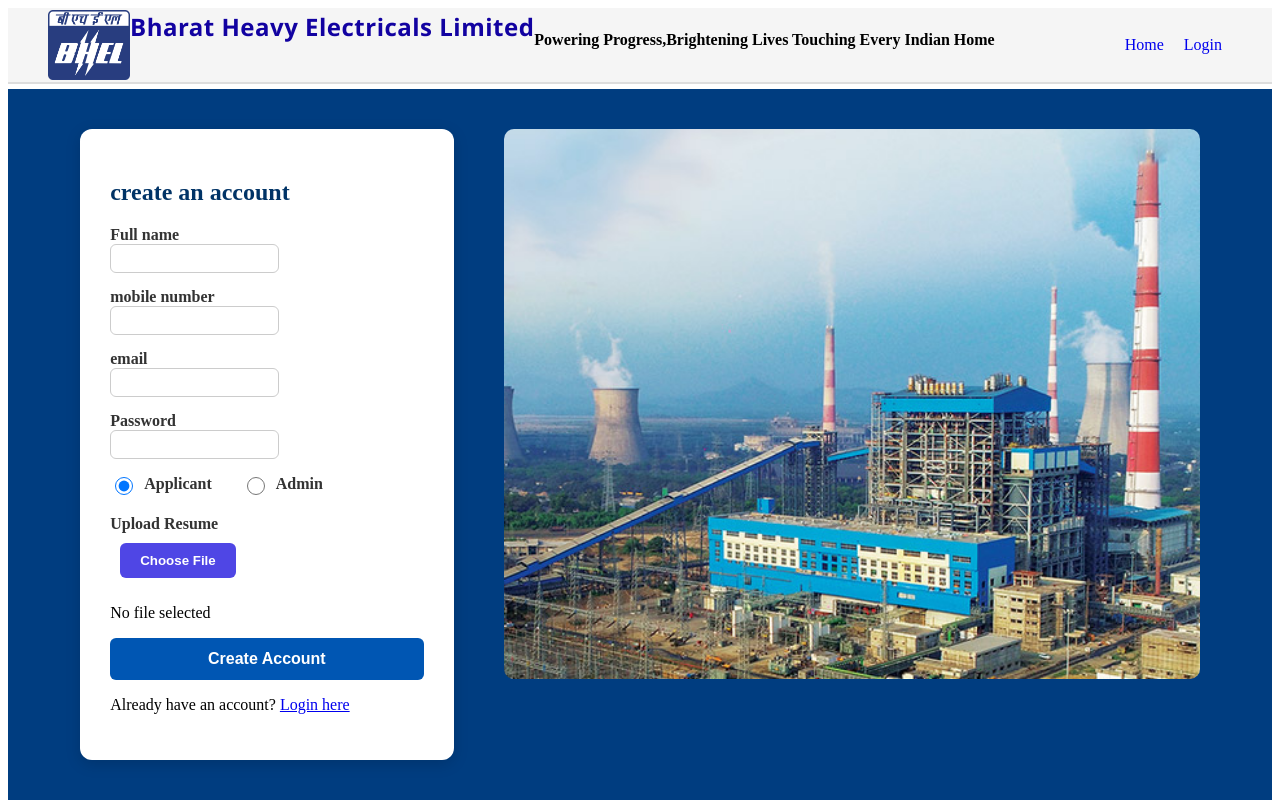
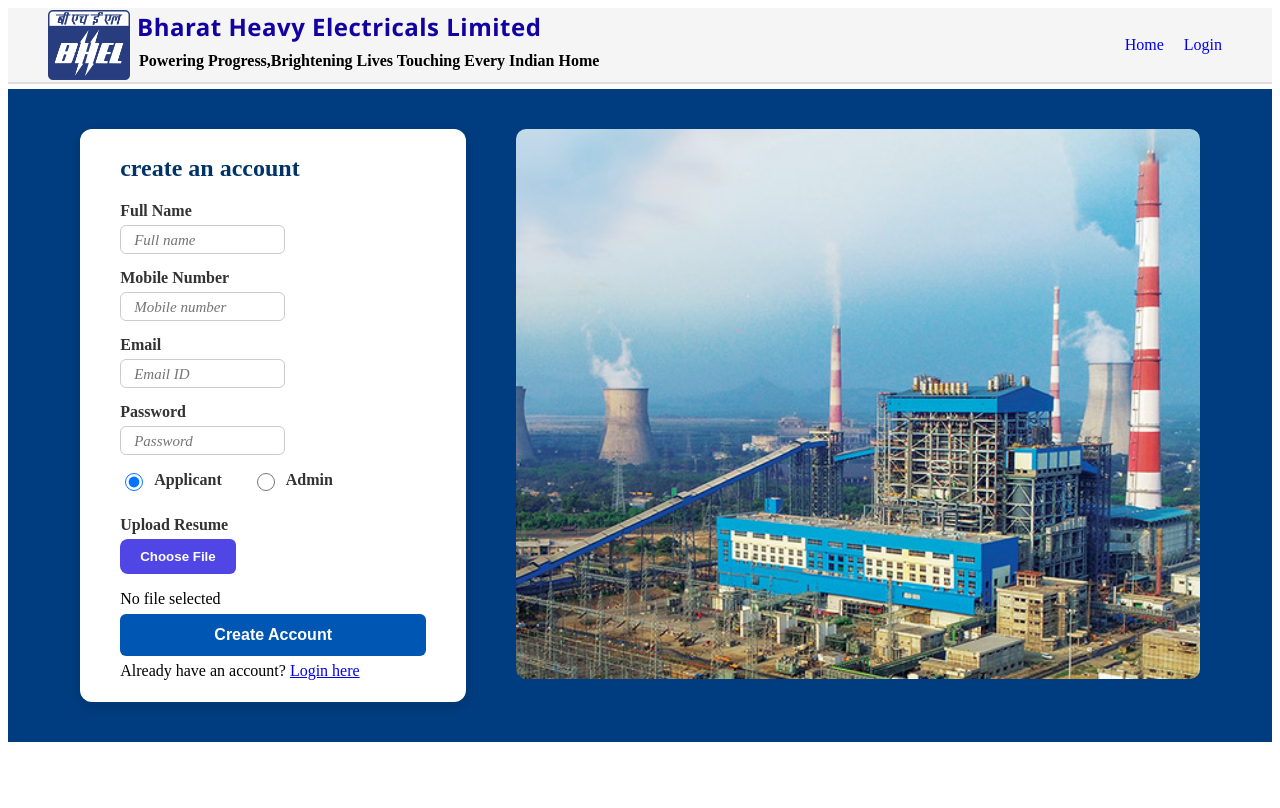
Before and after one commit to dibyajyotipatra07/AI_Resume_Screning, a Flask app: page /create in a window 1280 px wide. After the commit the page ends 742 px from the top, so only its background shows below. Run offline with Flask 3, Linux system fonts and the light colour scheme.

Commit message:
modified:   static/style.css 	modified:   templates/create_page.html

```diff
--- a/static/style.css
+++ b/static/style.css
@@ -1,128 +1,113 @@
-.header{
+.header {
   display: flex;
   justify-content: space-between;
   align-items: center;
-
   background-color: #f5f5f5;
   padding: 2px 40px;
-
   margin-bottom: 5px;
   border-bottom: 2px solid #ddd;
   position: sticky;
   top: 0;
   z-index: 1000;
-
 }
-.header img{
+.header img {
   width: 82px;
   height: 70px;
-
 }
 
-.header p{
+.header p {
   font-family: "Segoe UI", Frutiger, "Myriad Pro", Arial, sans-serif;
   font-size: 24px;
   font-weight: 700;
-    font-style:normal;
+  font-style: normal;
   font-weight: bold;
   color: #1202a1;
-    margin-left: 0px;
-    margin-top: 0;
-    margin-bottom: 0px;
-    letter-spacing: 0.5px
+  margin: 0px;
+  padding-left: 7px;
+  letter-spacing: 0.5px;
 }
-.h1{
+
+#tagline{
+    padding: 9px;
+    margin: 0px;
+}
+.h1 {
   display: flex;
 }
-.logo{
+.logo {
   display: flex;
 }
 
-.header ul{
+.header ul {
   display: flex;
   list-style-type: none;
   align-items: center;
 }
 
-.header ul li{
+.header ul li {
   margin: 10px;
 }
 
-.main_container{
+.main_container {
   background-color: #003d80;
   padding: 10px;
 }
 
-
 /* third div class */
-.container{
+.container {
   display: flex;
   justify-content: space-between;
   align-items: flex-start;
   width: 90%;
   margin: 30px auto;
 }
-.container img{
-    width:1000px;
-    height:550px;
-    max-width:100%;
-    border-radius:10px;
-
-    margin-left:50px;
+.container img {
+  width: 1000px;
+  height: 550px;
+  max-width: 100%;
+  border-radius: 10px;
+  margin-left: 50px;
 }
-form{
-    width:450px;
-    background:white;
-
-    padding:30px;
-
-    border-radius:12px;
-    box-shadow:0 4px 15px rgba(0,0,0,0.15);
+form {
+  width: 450px;
+  background: white;
+  padding: 6px 40px;
+  border-radius: 12px;
+  box-shadow: 0 4px 15px rgba(0, 0, 0, 0.15);
 }
-.container h2{
-    margin-bottom:20px;
-    color:#003366;
+.container h2 {
+  margin-bottom: 20px;
+  color: #003366;
 }
-form label{
+form label {
   display: -webkit-box;
-
   margin-bottom: 0px;
   margin-top: 0px;
-
   font-size: 16px;
   font-weight: bold;
-
   color: #333;
 }
 form input[type="text"],
 form input[type="password"],
-form input[type="email"]{
-
+form input[type="email"] {
   width: 50%;
-
   padding: 5px;
-
   border: 1px solid #ccc;
   border-radius: 6px;
-
   font-size: 15px;
-
   margin-bottom: 15px;
 }
-form input:focus{
-
+form input:focus {
   outline: none;
-
   border-color: #0056b3;
-
-    box-shadow: 0 0 6px rgba(0,86,179,0.4);
+  box-shadow: 0 0 6px rgba(0, 86, 179, 0.4);
 }
 #resume {
   width: 100%;
-    padding: 10px;
+  /* padding: 3px 0px; */
   border: 2px #4f46e5;
   border-radius: 8px;
-    background: rgba(255,255,255,0.05);
+  background: rgba(255, 255, 255, 0.05);
   color: white;
   cursor: pointer;
 }
@@ -142,47 +127,51 @@ form input:focus{
 #resume::file-selector-button:hover {
   background: #4338ca;
 }
-form button.create-btn{
-
+form button.create-btn {
   width: 100%;
-
+  margin: -10px 0px;
   background: #0056b3;
-
   color: white;
-
   border: none;
   border-radius: 6px;
-
   padding: 12px;
-
   font-size: 16px;
   font-weight: bold;
-
   cursor: pointer;
 }
-.role-selection{
-    display:flex;
-    gap:30px;
-    margin-bottom:20px;
-    font-size:18px;
-    font-weight:bold;
+.role-selection {
+  display: flex;
+  gap: 30px;
+  margin-bottom: 20px;
+  font-size: 18px;
+  font-weight: bold;
 }
 
-.role-selection label{
-    display:flex;
-    align-items:center;
-    gap:8px;
-    cursor:pointer;
+.role-selection label {
+  display: flex;
+  align-items: center;
+  gap: 8px;
+  cursor: pointer;
 }
 
-.role-selection input[type="radio"]{
-    width:18px;
-    height:18px;
+.role-selection input[type="radio"] {
+  width: 18px;
+  height: 18px;
 }
 
-#admin-field{
-    margin-bottom:15px;
+#admin-field {
+  margin-bottom: 15px;
 }
-form button.create-btn:hover{
+form button.create-btn:hover {
   background: #003d80;
 }
+
+form input::placeholder {
+  font-style: italic;
+  font-family: "Times New Roman", Times, serif;
+  padding-left: 8px;
+}
+
+form label {
+  margin-bottom: 5px;
+}
--- a/templates/create_page.html
+++ b/templates/create_page.html
@@ -12,12 +12,14 @@
         <div class="header">
             <div class="logo">
                 <img src="{{ url_for('static', filename='assets/BHEL_logo.png') }}">
-                <p>Bharat Heavy Electricals Limited</p>
-                <p><h4>Powering Progress,Brightening Lives Touching Every Indian Home</h4></p>
+                <div>
+                    <p>Bharat Heavy Electricals Limited</p>
+                    <h4 id="tagline">Powering Progress,Brightening Lives Touching Every Indian Home</h4>
+                </div>
             </div>
             <ul>
-                <li><a href="home_page.html" style="text-decoration: none;">Home</a></li>
-                <li><a href="login_page.html" style="text-decoration: none;">Login</a></li>
+                <li><a href="/home" style="text-decoration: none;">Home</a></li>
+                <li><a href="/login" style="text-decoration: none;">Login</a></li>
             </ul>
         </div>
         <!-- hero section -->
@@ -27,14 +29,14 @@
            <!-- create account form -->
             <form action="/login" method="post">
             <h2>create an account</h2>
-                <label for="firstname">Full name</label>
-                <input type="text" id="Fulltname" name="Fullname" >
-                         <label for="lastname">mobile number</label>
-                        <input type="text" id="mobile number" name="mobile number" required>
-                            <label for="username">email</label>
-                             <input type="text" id="username" name="username" required>
+                <label for="firstname">Full Name</label>
+                <input type="text" id="Fulltname" name="Fullname" placeholder="Full name" required>
+                         <label for="lastname">Mobile Number</label>
+                        <input type="text" id="mobile number" name="mobile number" placeholder="Mobile number" required>
+                            <label for="username">Email</label>
+                             <input type="text" id="username" name="username" placeholder="Email ID" required>
                                  <label for="password">Password</label>
-                                 <input type="password" id="password" name="password" required>
+                                 <input type="password" id="password" name="password" placeholder="Password" required>
                                     <div class="role-selection">
                         <label>
                             <input type="radio" name="role" value="applicant"
```
Lines whose indentation alone changed are shown as unchanged.
